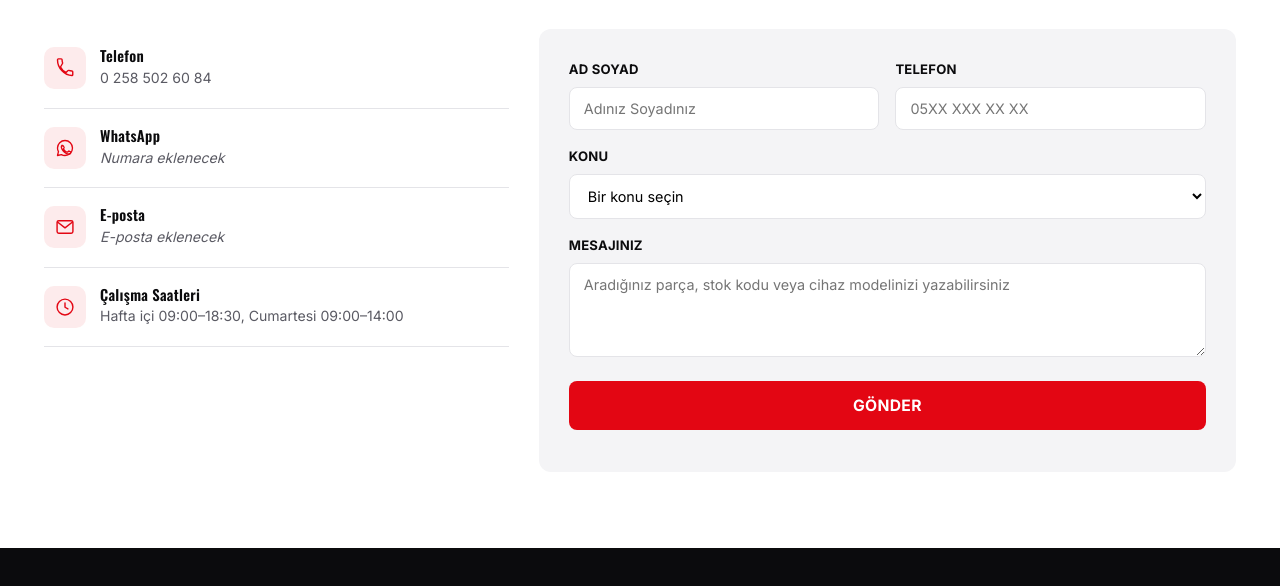
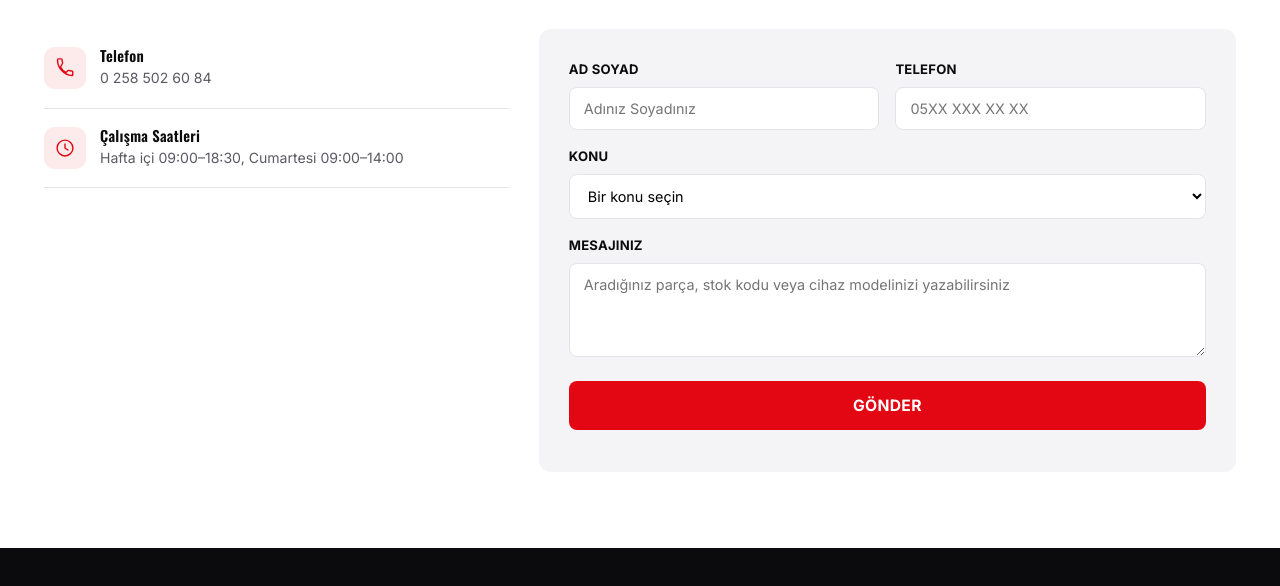
Before and after one commit to partnerhesabim01-byte/ustanoktalari-com-tr, a plain HTML site: page iletisim.html in a window 1280 px wide. Shown: the part 840-1426 px from the top of the page. Drawn offline with nearby package versions, Linux system fonts and the light colour scheme.

Commit message:
Add files via upload

```diff
--- a/iletisim.html
+++ b/iletisim.html
@@ -168,14 +168,6 @@ height="0" width="0" style="display:none;visibility:hidden"></iframe></noscript>
         <div><h4>Telefon</h4><p><a href="tel:+902585026084" style="color:inherit;text-decoration:none">0 258 502 60 84</a></p></div>
       </div>
       <div class="info-card">
-        <span class="info-card__icon"><svg class="icon"><use href="#ic-whatsapp"/></svg></span>
-        <div><h4>WhatsApp</h4><p><em>Numara eklenecek</em></p></div>
-      </div>
-      <div class="info-card">
-        <span class="info-card__icon"><svg class="icon"><use href="#ic-mail"/></svg></span>
-        <div><h4>E-posta</h4><p><em>E-posta eklenecek</em></p></div>
-      </div>
-      <div class="info-card">
         <span class="info-card__icon"><svg class="icon"><use href="#ic-clock"/></svg></span>
         <div><h4>Çalışma Saatleri</h4><p>Hafta içi 09:00–18:30, Cumartesi 09:00–14:00</p></div>
       </div>
```
